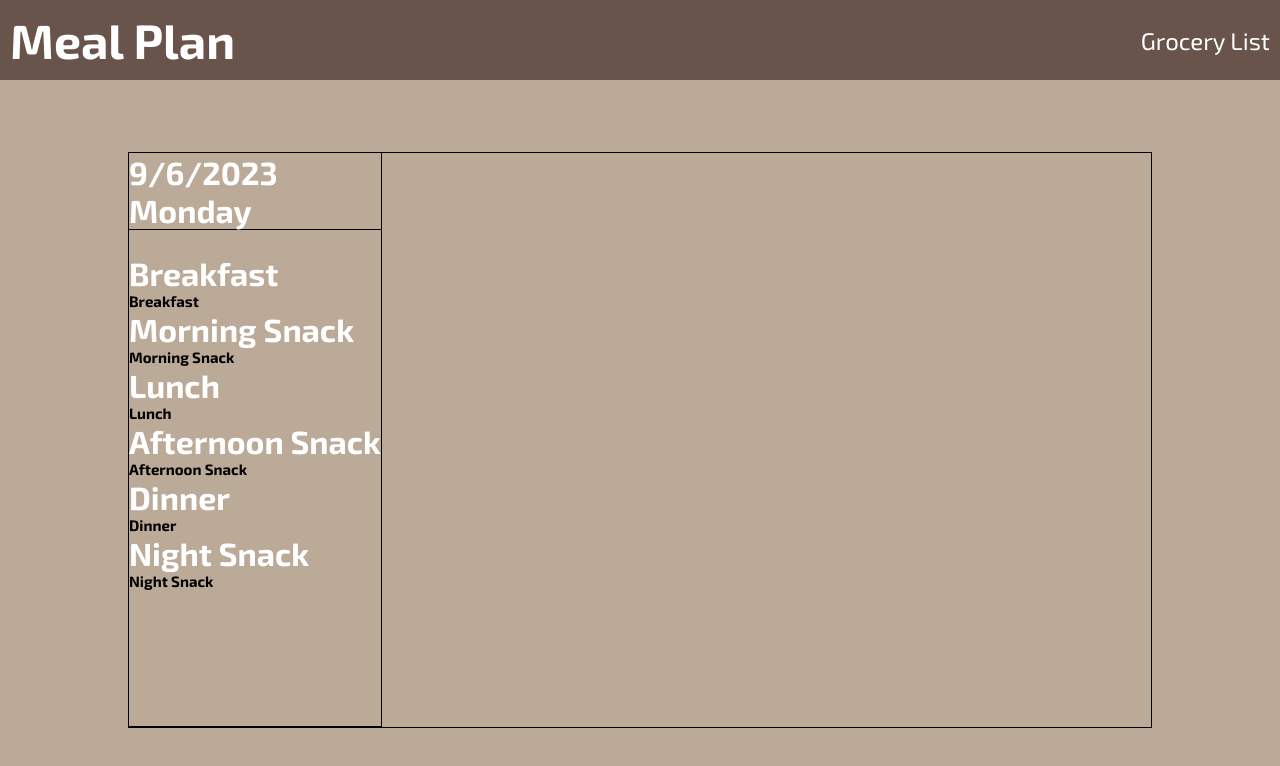
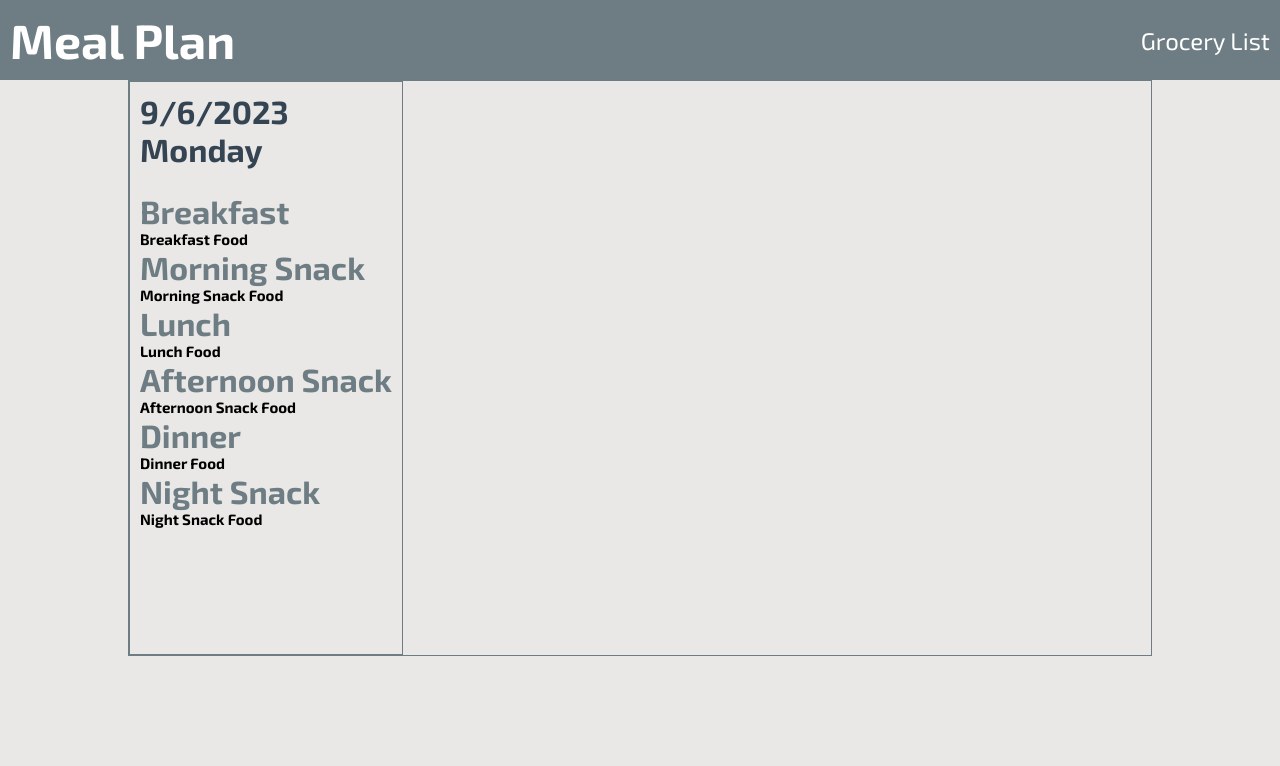
Before and after one commit to ZanePaulson/Meal-Plan-Website, a website: page index.html in a window 1280 px wide. Drawn offline with Linux system fonts and the light colour scheme.

Commit message:
completed card component

```diff
--- a/index.html
+++ b/index.html
@@ -24,7 +24,9 @@
         <div class="monday meals__all">
           <div class="monday meals__all--header">
             <div class="monday meals__all--date">
-              <h1 class="monday meals__all--text heading-primary">9/6/2023</h1>
+              <h1 class="monday meals__all--text-heading heading-primary">
+                9/6/2023
+              </h1>
             </div>
             <div class="monday meals__all--day">
               <h1 class="monday meals__all--text heading-primary">Monday</h1>
@@ -34,37 +36,37 @@
           <div class="monday meals__all--meal">
             <div class="monday meals__all--breakfast">
               <h1 class="monday meals__all--text heading-primary">Breakfast</h1>
-              <h2 class="monday meals__all--text">Breakfast</h2>
+              <h2 class="monday meals__all--text">Breakfast Food</h2>
             </div>
             <div class="monday meals__all--morning-snack">
               <h1 class="monday meals__all--text-primary heading-primary">
                 Morning Snack
               </h1>
-              <h2 class="monday meals__all--text">Morning Snack</h2>
+              <h2 class="monday meals__all--text">Morning Snack Food</h2>
             </div>
             <div class="monday meals__all--lunch">
               <h1 class="monday meals__all--text-primary heading-primary">
                 Lunch
               </h1>
-              <h2 class="monday meals__all--text">Lunch</h2>
+              <h2 class="monday meals__all--text">Lunch Food</h2>
             </div>
             <div class="monday meals__all--afternoon-snack">
               <h1 class="monday meals__all--text-primary heading-primary">
                 Afternoon Snack
               </h1>
-              <h2 class="monday meals__all--text">Afternoon Snack</h2>
+              <h2 class="monday meals__all--text">Afternoon Snack Food</h2>
             </div>
             <div class="monday meals__all--dinner">
               <h1 class="monday meals__all--text-primary heading-primary">
                 Dinner
               </h1>
-              <h2 class="monday meals__all--text">Dinner</h2>
+              <h2 class="monday meals__all--text">Dinner Food</h2>
             </div>
             <div class="monday meals__all--night-snack">
               <h1 class="monday meals__all--text-primary heading-primary">
                 Night Snack
               </h1>
-              <h2 class="monday meals__all--text">Night Snack</h2>
+              <h2 class="monday meals__all--text">Night Snack Food</h2>
             </div>
           </div>
         </div>
--- a/style.scss
+++ b/style.scss
@@ -1,16 +1,18 @@
 // Colors!!!
 $primary-white: #ffffff;
-$primary-black: #000000;
-$primary-green: #3e5641;
-$primary-brown: #68544a;
-$secondary-brown: #bcaa99;
-$primary-blue: #2d7dd2;
-$secondary-blue: #54b3d6;
+$secondary-white: #e9e8e6;
+$primary-grey: #6e7d83;
+$primary-black: #344452;
+$primary-green: #84894a;
+$primary-brown: #503b31;
+$secondary-brown: #c69f89;
+$primary-blue: #8fa0b2;
+$secondary-blue: #7e9291;
 $primary-red: #f87575;
 
 .heading-primary {
   font-size: 3.2rem;
-  color: $primary-white;
+  color: $primary-grey;
 }
 
 * {
@@ -31,7 +33,7 @@ body {
 
 .header {
   display: flex;
-  background-color: $primary-brown;
+  background-color: $primary-grey;
   height: 10%;
   align-items: center;
   justify-content: space-between;
@@ -47,12 +49,12 @@ body {
 
     & .link {
       text-decoration: none;
-      color: $primary-white;
+      color: $secondary-white;
       font-size: 2.4rem;
       background-image: linear-gradient(
         to right,
-        $primary-blue,
-        $primary-blue 50%,
+        $primary-black,
+        $primary-black 50%,
         $primary-white 50%
       );
       background-size: 200% 100%;
@@ -74,7 +76,7 @@ body {
 .main {
   display: flex;
   height: 90%;
-  background-color: $secondary-brown;
+  background-color: $secondary-white;
 }
 
 .meals {
@@ -83,21 +85,22 @@ body {
   height: 80%;
   margin: 0 auto;
 
-  align-self: center;
-
-  border: 1px solid $primary-black;
+  border: 1px solid $primary-grey;
 
   &__all {
     display: flex;
     flex-direction: column;
-    width: 1rem / 5rem;
+    padding: 1rem;
 
     gap: 2.4rem;
-    border-right: 1px solid $primary-black;
-    border-bottom: 1px solid $primary-black;
+
+    border: 1px solid $primary-grey;
 
     &--header {
-      border-bottom: 1px solid $primary-black;
+      &,
+      .heading-primary {
+        color: $primary-black;
+      }
     }
   }
 }
```
Also changed, not shown: style.css.
